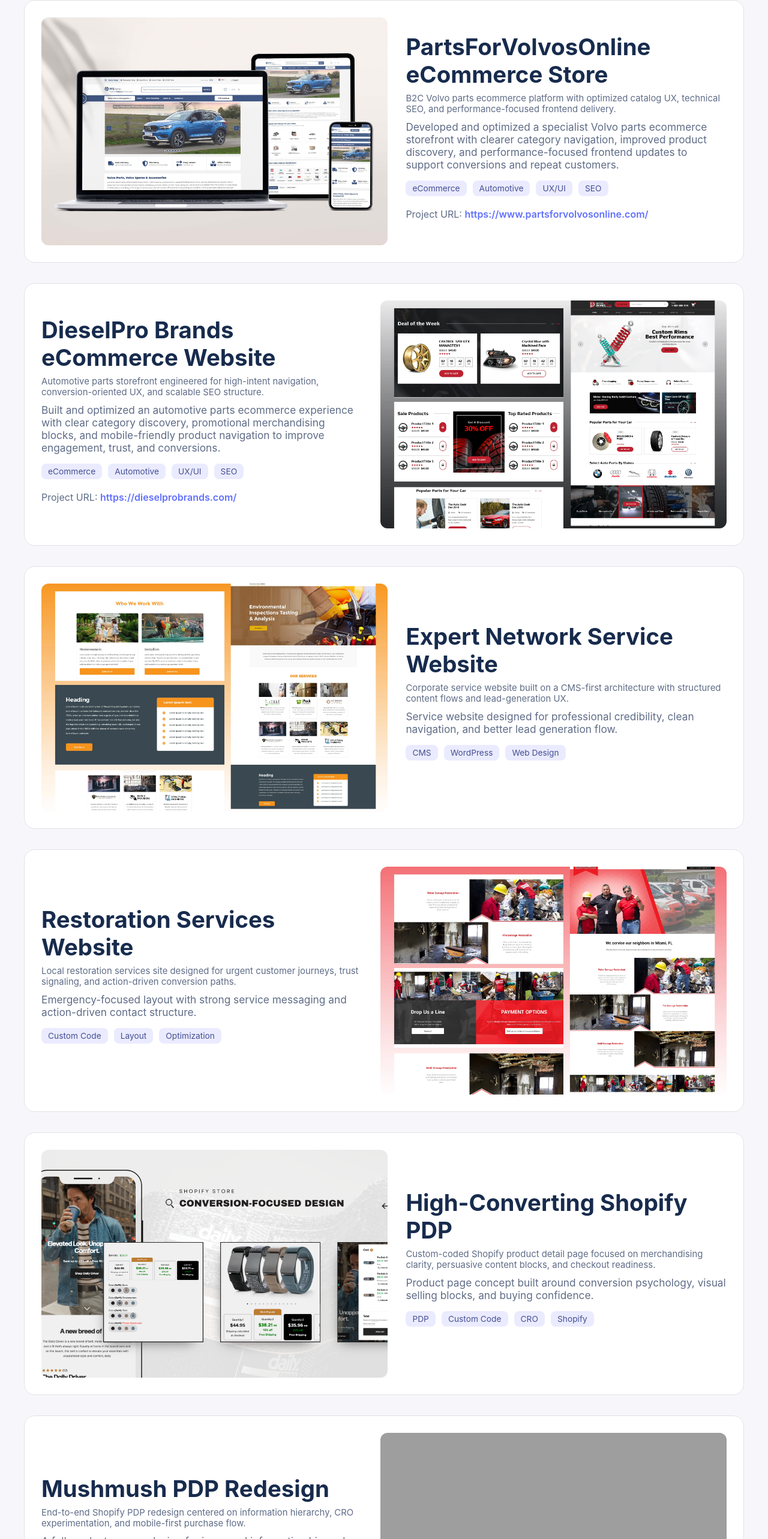
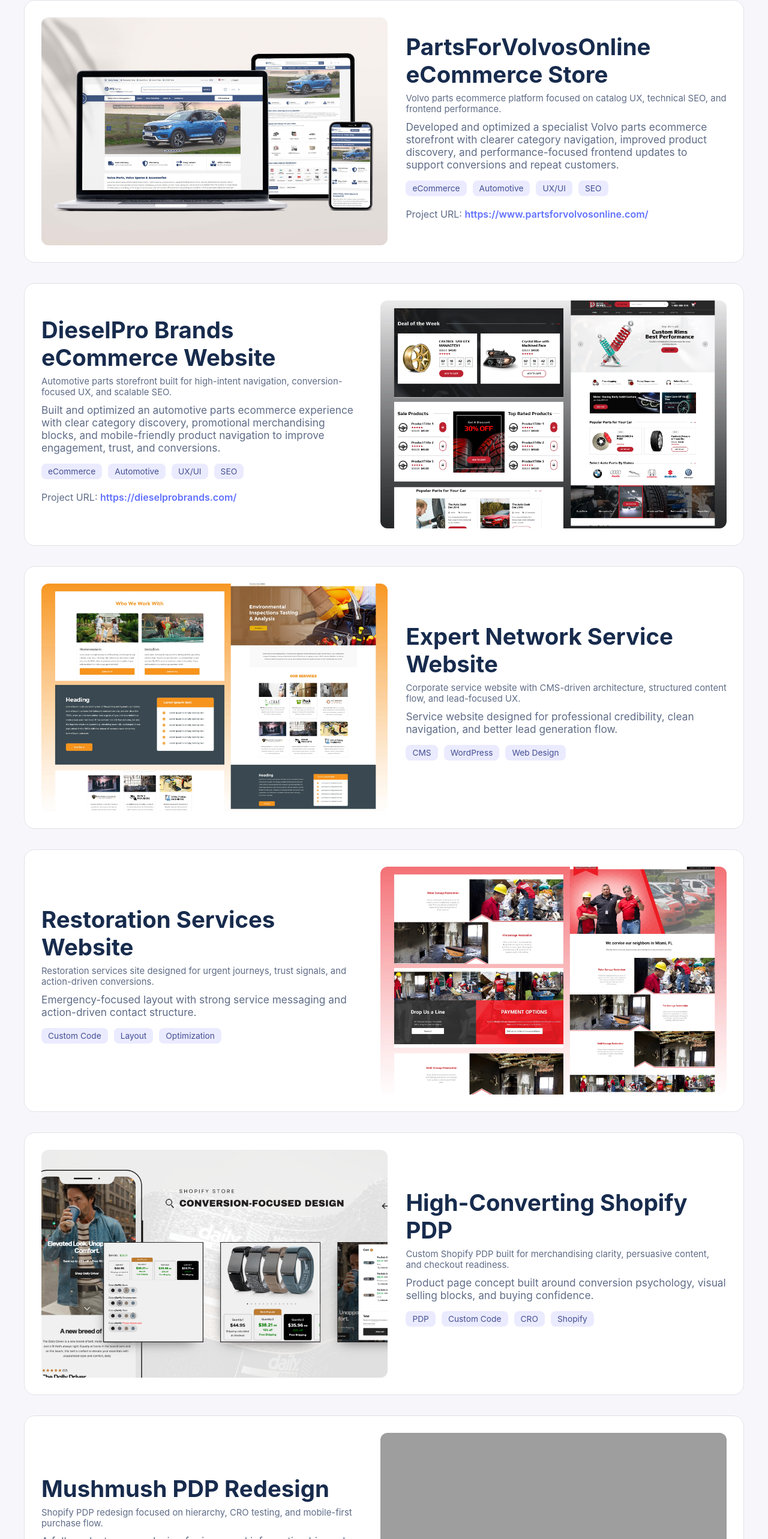
Before and after one commit to svendev888/my-Portfolio, a React (Vite) app: page / in a window 1280 px wide. Shown: the part 802-3368 px from the top of the page at 60% size. Built offline with nearby package versions, Linux system fonts and the light colour scheme; grey boxes are pictures that could not be loaded.

Commit message:
fix issues

```diff
--- a/src/App.jsx
+++ b/src/App.jsx
@@ -97,7 +97,7 @@
       kind: 'image',
       src: '/portfolio/PFSParts.jpg',
       title: 'PartsForVolvosOnline eCommerce Store',
-      subtitle: 'B2C Volvo parts ecommerce platform with optimized catalog UX, technical SEO, and performance-focused frontend delivery.',
+      subtitle: 'Volvo parts ecommerce platform focused on catalog UX, technical SEO, and frontend performance.',
       projectUrl: 'https://www.partsforvolvosonline.com/',
       text: 'Developed and optimized a specialist Volvo parts ecommerce storefront with clearer category navigation, improved product discovery, and performance-focused frontend updates to support conversions and repeat customers.',
       tags: ['eCommerce', 'Automotive', 'UX/UI', 'SEO'],
@@ -106,7 +106,7 @@
       kind: 'image',
       src: '/portfolio/dieselprobrands-com.webp',
       title: 'DieselPro Brands eCommerce Website',
-      subtitle: 'Automotive parts storefront engineered for high-intent navigation, conversion-oriented UX, and scalable SEO structure.',
+      subtitle: 'Automotive parts storefront built for high-intent navigation, conversion-focused UX, and scalable SEO.',
       projectUrl: 'https://dieselprobrands.com/',
       text: 'Built and optimized an automotive parts ecommerce experience with clear category discovery, promotional merchandising blocks, and mobile-friendly product navigation to improve engagement, trust, and conversions.',
       tags: ['eCommerce', 'Automotive', 'UX/UI', 'SEO'],
@@ -115,7 +115,7 @@
       kind: 'image',
       src: '/portfolio/expert-network.webp',
       title: 'Expert Network Service Website',
-      subtitle: 'Corporate service website built on a CMS-first architecture with structured content flows and lead-generation UX.',
+      subtitle: 'Corporate service website with CMS-driven architecture, structured content flow, and lead-focused UX.',
       projectUrl: 'https://example.com/expert-network-service',
       text: 'Service website designed for professional credibility, clean navigation, and better lead generation flow.',
       tags: ['CMS', 'WordPress', 'Web Design'],
@@ -124,7 +124,7 @@
       kind: 'image',
       src: '/portfolio/disaster-services.webp',
       title: 'Restoration Services Website',
-      subtitle: 'Local restoration services site designed for urgent customer journeys, trust signaling, and action-driven conversion paths.',
+      subtitle: 'Restoration services site designed for urgent journeys, trust signals, and action-driven conversions.',
       projectUrl: 'https://example.com/restoration-services',
       text: 'Emergency-focused layout with strong service messaging and action-driven contact structure.',
       tags: ['Custom Code', 'Layout', 'Optimization'],
@@ -133,7 +133,7 @@
       kind: 'image',
       src: '/portfolio/shopify-pdp-1.png',
       title: 'High-Converting Shopify PDP',
-      subtitle: 'Custom-coded Shopify product detail page focused on merchandising clarity, persuasive content blocks, and checkout readiness.',
+      subtitle: 'Custom Shopify PDP built for merchandising clarity, persuasive content, and checkout readiness.',
       projectUrl: 'https://example.com/high-converting-shopify-pdp',
       text: 'Product page concept built around conversion psychology, visual selling blocks, and buying confidence.',
       tags: ['PDP', 'Custom Code', 'CRO', 'Shopify'],
@@ -142,7 +142,7 @@
       kind: 'image',
       src: '/portfolio/mushmush-pdp-1.png',
       title: 'Mushmush PDP Redesign',
-      subtitle: 'End-to-end Shopify PDP redesign centered on information hierarchy, CRO experimentation, and mobile-first purchase flow.',
+      subtitle: 'Shopify PDP redesign focused on hierarchy, CRO testing, and mobile-first purchase flow.',
       projectUrl: 'https://mushmush.com.au/',
       text: 'A full product-page redesign for improved information hierarchy, engagement, and conversion rate optimization.',
       tags: ['Shopify', 'Redesign', 'CRO'],
@@ -151,7 +151,7 @@
       kind: 'image',
       src: '/portfolio/Dynamice%20Varian.png',
       title: 'Shopify Dynamic Variant Selection',
-      subtitle: 'Shopify variant-selection implementation with custom option logic, improved discoverability, and smoother cross-device UX.',
+      subtitle: 'Shopify variant-selection build with custom logic, better discoverability, and smoother cross-device UX.',
       projectUrl: 'https://example.com/shopify-filter-variant-demo',
       text: 'Custom Shopify variant-selection experience focused on clearer product options, faster decision making, and better mobile usability.',
       tags: ['Shopify', 'Custom Code', 'Variant UX'],
```
